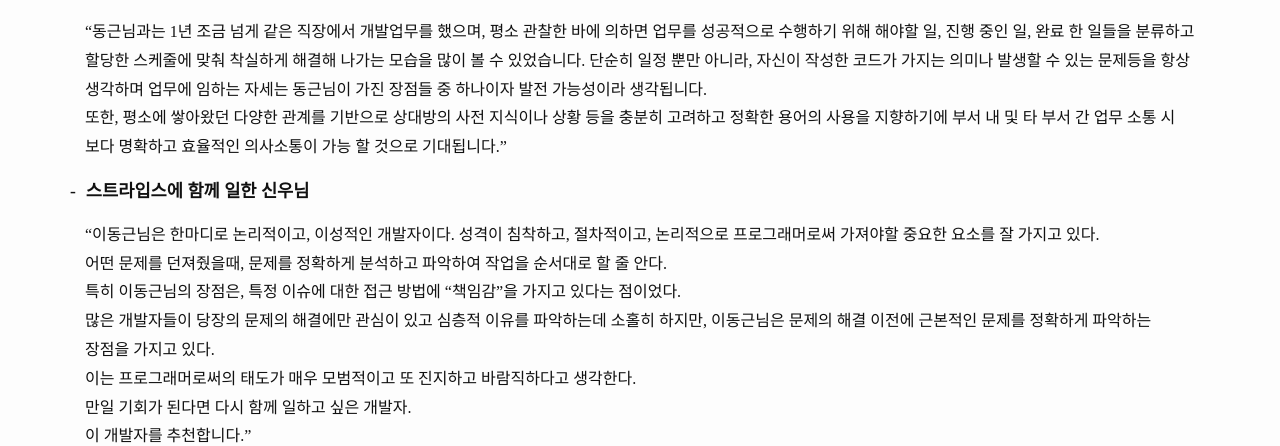
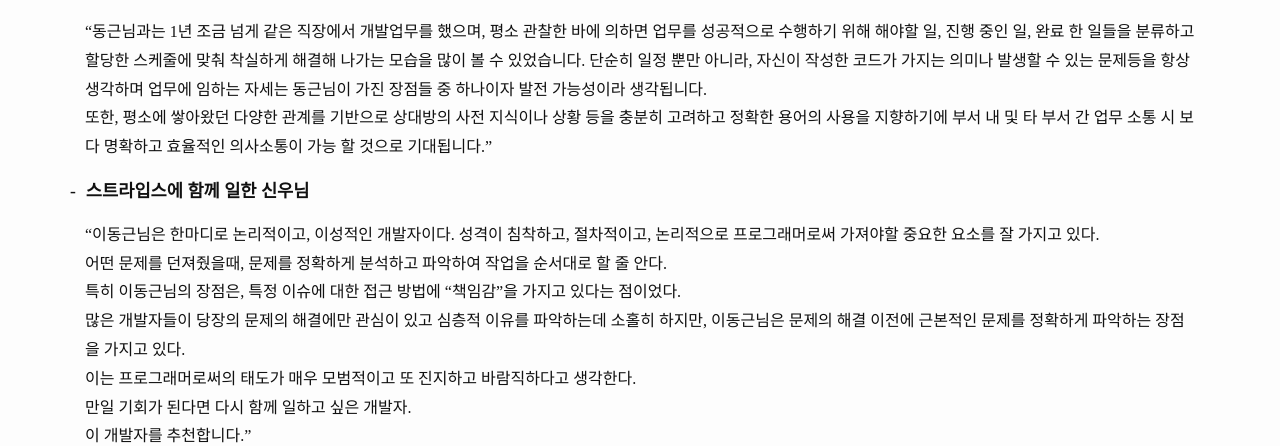
Before and after one commit to dizy64/dizy64.github.io, a Jekyll site: the page built from about/index.html, in a window 1280 px wide. Shown: the part 3718-4164 px from the top of the page. Built offline with Jekyll 4.4.1, drawn with Linux system fonts in a browser that asks for light colours.

Commit message:
Revert "모든 문서에 keep-all 옵션을 추가하다"
This reverts commit 4f71381e95d0f58dea37f91c4ae1d0d5dcc9b2d6.

```diff
--- a/_sass/_base.scss
+++ b/_sass/_base.scss
@@ -23,7 +23,6 @@ body {
     -o-font-feature-settings: "kern" 1;
     font-feature-settings: "kern" 1;
     font-kerning: normal;
-    word-break: keep-all;
 }
 
 
--- a/_sass/_layout.scss
+++ b/_sass/_layout.scss
@@ -214,6 +214,7 @@
         font-size: 1.3rem;
         font-weight: bold;
         line-height: 1.6;
+        word-break: keep-all;
         @include media-query($on-palm) {
           font-size: 0.9rem;
         }
@@ -221,6 +222,7 @@
       .post-subtitle {
         font-size: 0.9rem;
         font-weight: bold;
+        word-break: keep-all;
       }
       .post-meta {
         font-size: 0.6rem;
@@ -259,12 +261,14 @@
   font-size: 1.3rem;
   line-height: 1.5;
   font-weight: bold;
+  word-break: keep-all;
 }
 
 .post-subtitle {
   margin-top: -10px;
   font-size: 0.9rem;
   font-weight: bold;
+  word-break: keep-all;
 }
 
 .post-content {
@@ -329,6 +333,7 @@
         &.period {
           font-size: 0.7rem;
           color: #999;
+          word-break: keep-all;
         }
       }
     }
```
